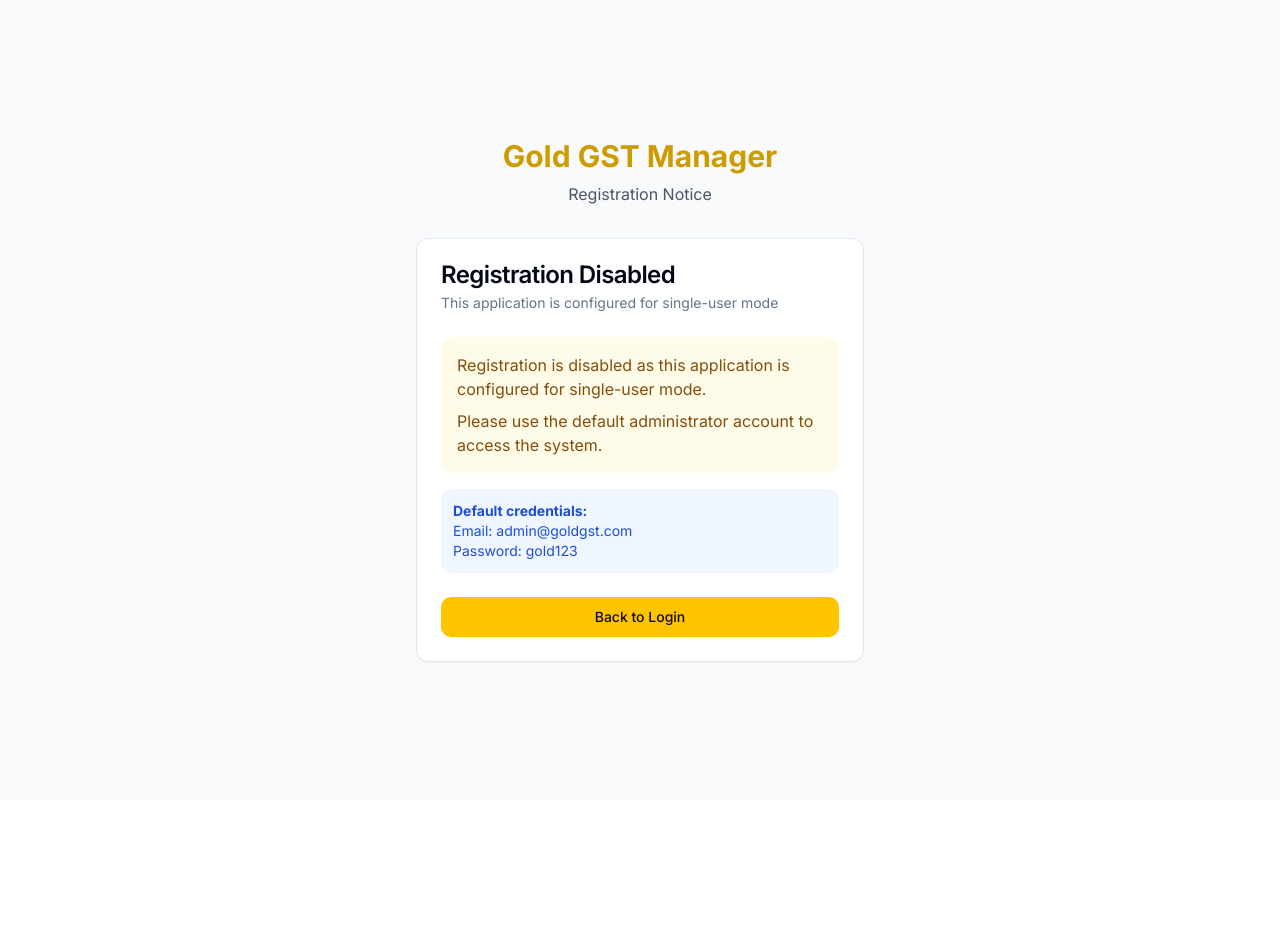
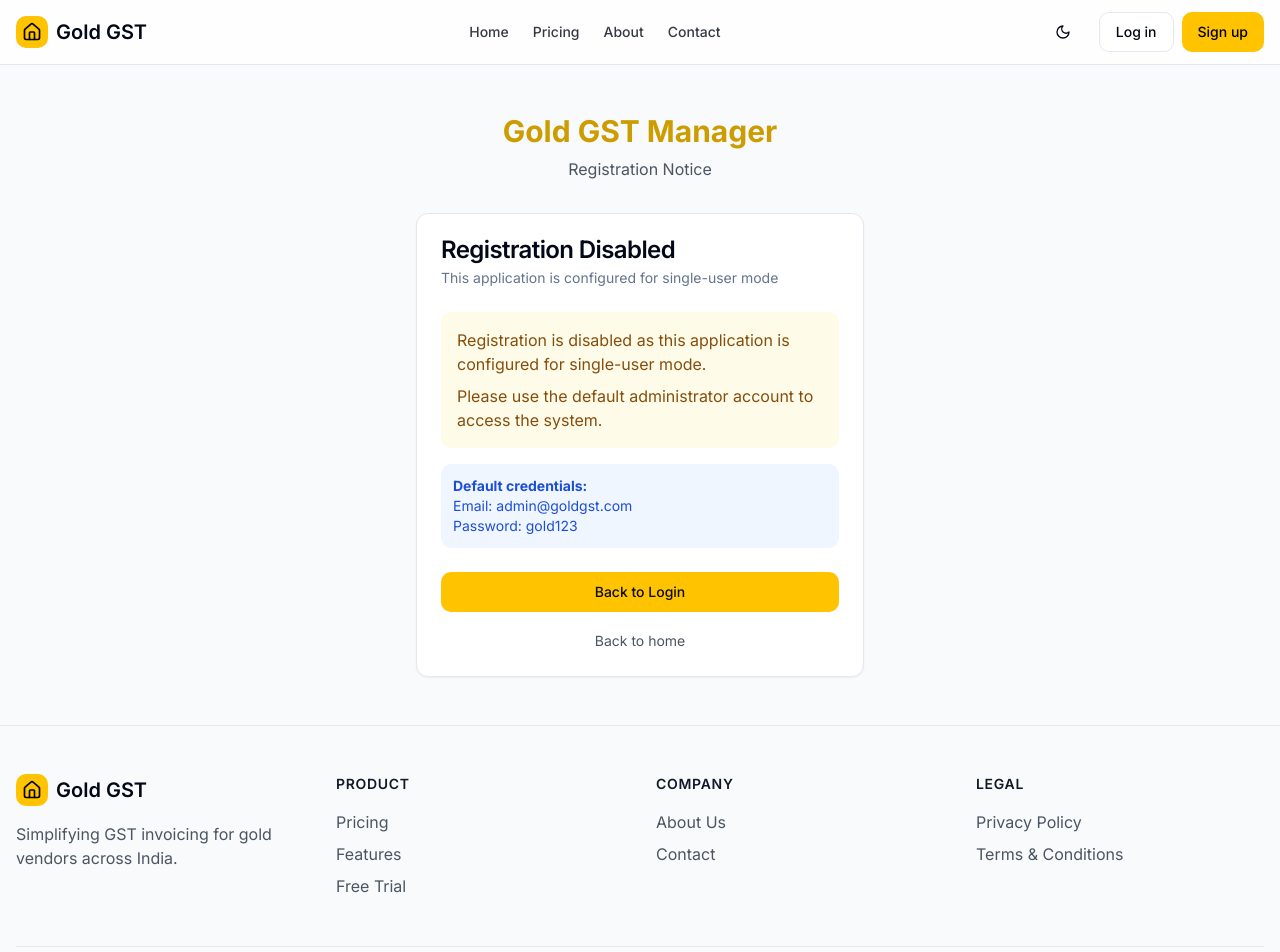
Before and after one commit to omex04/goldvendor-gst-manager, a React (Vite) app: page /register in a window 1280 px wide. Shown: the top 952 px of the page. Before the commit the page ends 800 px from the top, so only its background shows below. Built offline with nearby package versions, Linux system fonts and the light colour scheme.

Commit message:
Connect all pages
Connect all pages and implement sign-up/sign-in flow.

```diff
--- a/src/App.tsx
+++ b/src/App.tsx
@@ -71,7 +71,7 @@ function App() {
       );
     }
 
-    return isAuthenticated ? children : <Navigate to="/login" replace />;
+    return isAuthenticated ? children : <Navigate to="/" replace />;
   };
 
   if (isConnected === null) {
--- a/src/components/landing/LandingFooter.tsx
+++ b/src/components/landing/LandingFooter.tsx
@@ -28,14 +28,14 @@ const LandingFooter = () => {
             </h3>
             <ul className="space-y-2">
               <li>
-                <a href="#pricing" className="text-gray-600 dark:text-gray-300 hover:text-gold-600 dark:hover:text-gold-500">
+                <a href="/#pricing" className="text-gray-600 dark:text-gray-300 hover:text-gold-600 dark:hover:text-gold-500">
                   Pricing
                 </a>
               </li>
               <li>
-                <Link to="/features" className="text-gray-600 dark:text-gray-300 hover:text-gold-600 dark:hover:text-gold-500">
+                <a href="/#features" className="text-gray-600 dark:text-gray-300 hover:text-gold-600 dark:hover:text-gold-500">
                   Features
-                </Link>
+                </a>
               </li>
               <li>
                 <Link to="/register" className="text-gray-600 dark:text-gray-300 hover:text-gold-600 dark:hover:text-gold-500">
--- a/src/components/landing/LandingHeader.tsx
+++ b/src/components/landing/LandingHeader.tsx
@@ -34,7 +34,7 @@ const LandingHeader = () => {
             <Link to="/" className="text-sm font-medium text-foreground/80 hover:text-foreground dark:text-gray-300 dark:hover:text-white">
               Home
             </Link>
-            <a href="#pricing" className="text-sm font-medium text-foreground/80 hover:text-foreground dark:text-gray-300 dark:hover:text-white">
+            <a href="/#pricing" className="text-sm font-medium text-foreground/80 hover:text-foreground dark:text-gray-300 dark:hover:text-white">
               Pricing
             </a>
             <Link to="/about" className="text-sm font-medium text-foreground/80 hover:text-foreground dark:text-gray-300 dark:hover:text-white">
@@ -84,7 +84,7 @@ const LandingHeader = () => {
               Home
             </Link>
             <a
-              href="#pricing"
+              href="/#pricing"
               className="text-sm font-medium text-foreground hover:text-foreground/80 dark:text-gray-300"
               onClick={() => setIsMenuOpen(false)}
             >
--- a/src/pages/Login.tsx
+++ b/src/pages/Login.tsx
@@ -8,6 +8,8 @@ import { useNavigate, Link } from 'react-router-dom';
 import { toast } from 'sonner';
 import { signIn, getSession } from '@/lib/localAuth';
 import { useAuth } from '@/context/AuthContext';
+import LandingHeader from '@/components/landing/LandingHeader';
+import LandingFooter from '@/components/landing/LandingFooter';
 
 const Login = () => {
   const [email, setEmail] = useState('');
@@ -57,7 +59,10 @@ const Login = () => {
   };
 
   return (
-    <div className="min-h-screen flex items-center justify-center bg-gray-50 dark:bg-gray-900 px-4">
+    <div className="min-h-screen flex flex-col bg-gray-50 dark:bg-gray-900">
+      <LandingHeader />
+
+      <div className="flex-grow flex items-center justify-center px-4 py-12">
         <div className="w-full max-w-md">
           <div className="text-center mb-8">
             <h1 className="text-3xl font-bold text-gold-600 dark:text-gold-500">Gold GST Manager</h1>
@@ -115,11 +120,19 @@ const Login = () => {
                 >
                   {isLoading ? 'Logging in...' : 'Log in'}
                 </Button>
+                <div className="text-center w-full">
+                  <Link to="/" className="text-sm text-gray-600 dark:text-gray-400 hover:text-gold-600 dark:hover:text-gold-500">
+                    Back to home
+                  </Link>
+                </div>
               </CardFooter>
             </form>
           </Card>
         </div>
       </div>
+
+      <LandingFooter />
+    </div>
   );
 };
 
--- a/src/pages/Register.tsx
+++ b/src/pages/Register.tsx
@@ -3,10 +3,15 @@ import React from 'react';
 import { Card, CardContent, CardDescription, CardFooter, CardHeader, CardTitle } from '@/components/ui/card';
 import { Button } from '@/components/ui/button';
 import { Link } from 'react-router-dom';
+import LandingHeader from '@/components/landing/LandingHeader';
+import LandingFooter from '@/components/landing/LandingFooter';
 
 const Register = () => {
   return (
-    <div className="min-h-screen flex items-center justify-center bg-gray-50 dark:bg-gray-900 px-4">
+    <div className="min-h-screen flex flex-col bg-gray-50 dark:bg-gray-900">
+      <LandingHeader />
+
+      <div className="flex-grow flex items-center justify-center px-4 py-12">
         <div className="w-full max-w-md">
           <div className="text-center mb-8">
             <h1 className="text-3xl font-bold text-gold-600 dark:text-gold-500">Gold GST Manager</h1>
@@ -41,9 +46,17 @@ const Register = () => {
               >
                 <Link to="/login">Back to Login</Link>
               </Button>
+              <div className="text-center w-full">
+                <Link to="/" className="text-sm text-gray-600 dark:text-gray-400 hover:text-gold-600 dark:hover:text-gold-500">
+                  Back to home
+                </Link>
+              </div>
             </CardFooter>
           </Card>
         </div>
+      </div>
+
+      <LandingFooter />
     </div>
   );
 };
```
Lines whose indentation alone changed are shown as unchanged.
